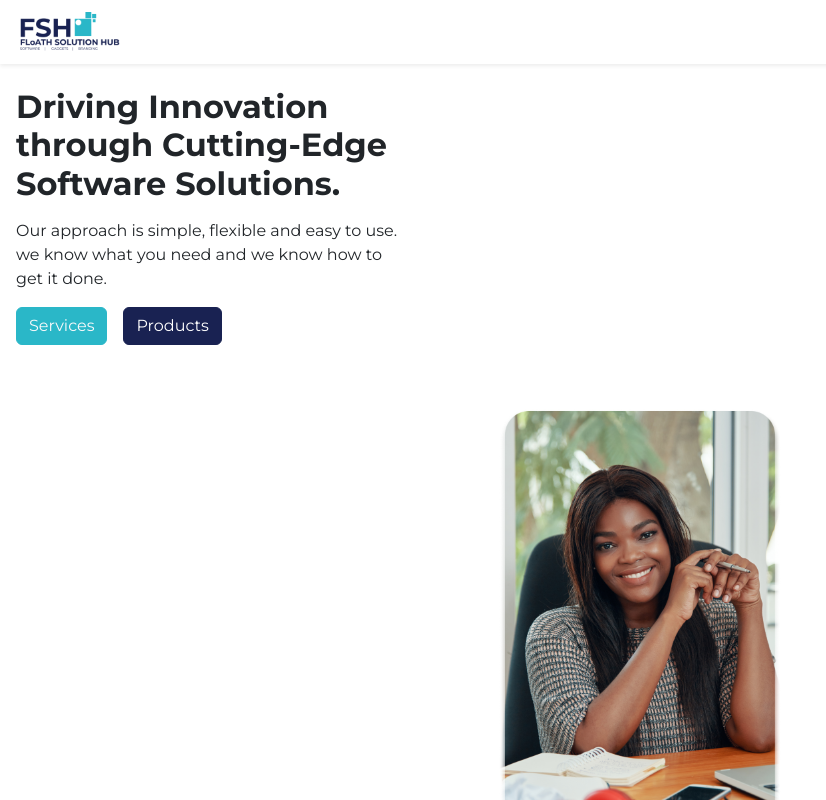
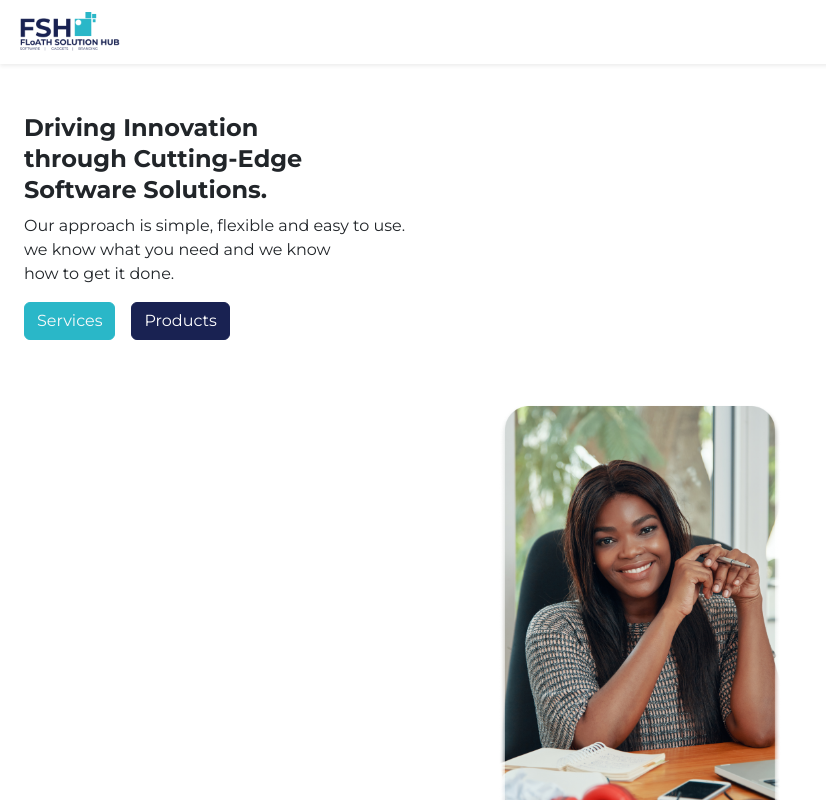
Before and after one commit to ajadimayowa/myresume, a React (Create React App) app: page / in a window 1280 px wide. Shown: the top 800 px of the page, without its empty margins (0-826 px from the left). Built offline with nearby package versions, Linux system fonts and the light colour scheme.

Commit message:
cleared description

```diff
--- a/public/index.html
+++ b/public/index.html
@@ -7,9 +7,9 @@
     <meta name="theme-color" content="#000000" />
     <meta
       name="description"
-      content="Web site created using create-react-app"
+      content="Simple approach towards excellent software solution."
     />
-    <link rel="apple-touch-icon" href="%PUBLIC_URL%/logo192.png" />
+    <link rel="apple-touch-icon" href="%PUBLIC_URL%/fav.png" />
     <link rel="stylesheet" href="https://cdnjs.cloudflare.com/ajax/libs/font-awesome/6.2.0/css/all.min.css" integrity="sha512-xh6O/CkQoPOWDdYTDqeRdPCVd1SpvCA9XXcUnZS2FmJNp1coAFzvtCN9BmamE+4aHK8yyUHUSCcJHgXloTyT2A==" crossorigin="anonymous" referrerpolicy="no-referrer" />
     <!--
       manifest.json provides metadata used when your web app is installed on a
--- a/src/pages/css/home.module.css
+++ b/src/pages/css/home.module.css
@@ -21,7 +21,7 @@
     z-index: 2;
     display: flex;
     transform: translateX(0);
-    transition: all 1s ease-in-out;
+    transition: all 0.7s ease-in-out;
 }
 
 .sideBar ul li:hover {
@@ -33,7 +33,7 @@
     top:0;
     z-index: 2;
     display: flex;
-    transition: all 1s ease-in-out;
+    transition: all 0.7s ease-in-out;
     transform: translateX(100%);
     background-color:#192252;
 }
--- a/src/pages/home.js
+++ b/src/pages/home.js
@@ -17,14 +17,13 @@ export default function Home() {
     <Container fluid className={`${style.container} p-0 pt-5 min-vh-100 w-100`}>
       <TopBar toggleMenu={handleMenu}/>
       <SideBar show={nav} off={handleMenu}/>
-      <div className={`w-100 mt-4 px-3 py-3`} style={{fontFamily:'Montserrat',marginTop:30}}>
-        <h3 className="" style={{fontFamily:'Montserrat', fontWeight:'700', fontSize:'2em'}}>
-          Driving Innovation <br />
-          through Cutting-Edge <br /> Software Solutions.
+      <div className={`w-100 mt-4 px-4 py-3`} style={{fontFamily:'Montserrat',marginTop:30}}>
+        <h3 className="mt-4" style={{fontFamily:'Montserrat', fontWeight:'700', fontSize:'1.5em', lineHeight:'1.3em'}}>
+          Driving Innovation <br/> through  Cutting-Edge <br/> Software Solutions.
         </h3>
-        <p className="mt-3">
-          Our approach is simple, flexible and easy to use. <br />
-          we know what you need and we know how to <br /> get it done.
+        <p className="mt-2">
+          Our approach is simple, flexible and easy to use. <br/>
+          we know what you need and we know <br/> how to get it done.
         </p>
         <span className="d-flex gap-3 mt-2">
           <Button variant="primary text-light">Services</Button>
```
